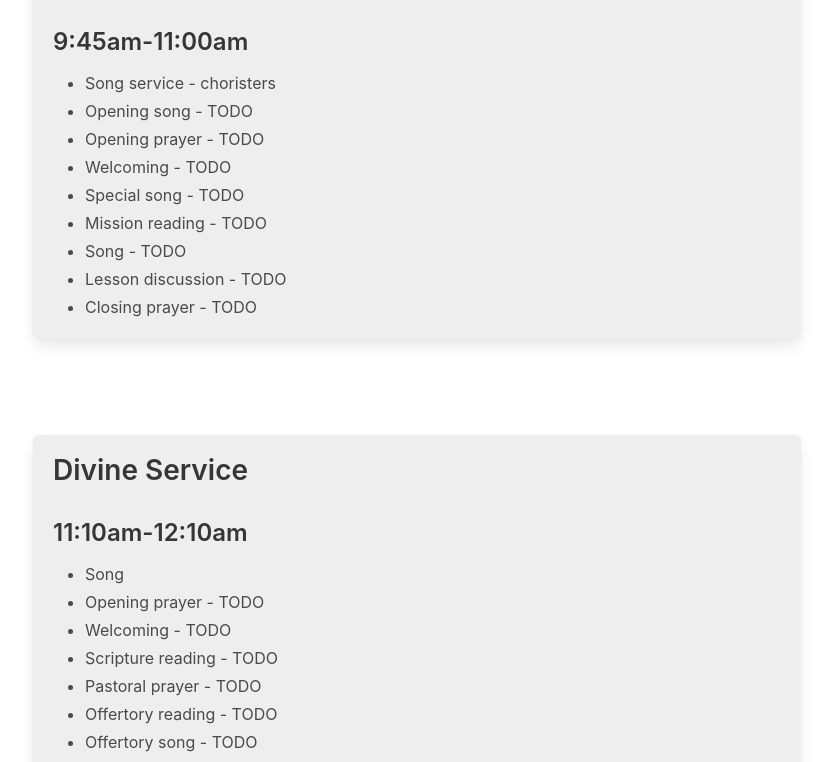
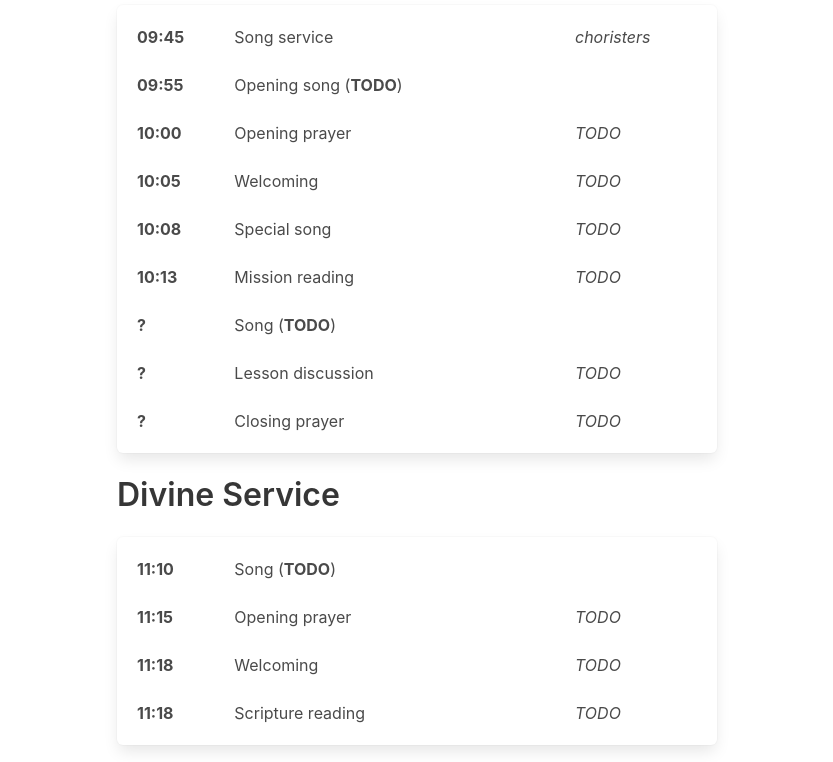
Before and after one commit to adamglowacki/adamglowacki.github.io, a plain HTML site: page waig.html in a window 1280 px wide. Shown: the part 327-1089 px from the top of the page, without its empty margins (223-1056 px from the left). Drawn offline with nearby package versions, Linux system fonts and the light colour scheme.

Commit message:
WAIG 18th January 2025 (wip)

```diff
--- a/waig.html
+++ b/waig.html
@@ -3,11 +3,11 @@
   <head>
     <meta charset="UTF-8">
     <meta name="viewport" content="width=device-width, initial-scale=1.0">
-    <title>TODO (18th January 2024)</title>
-    <link rel="stylesheet" href="https://cdn.jsdelivr.net/npm/bulma@0.9.3/css/bulma.min.css">
+    <title>TODO (18th January 2025)</title>
+    <link rel="stylesheet" href="https://cdnjs.cloudflare.com/ajax/libs/bulma/0.9.4/css/bulma.min.css">
     <style>
       .container.is-limited {
-        max-width: 768px;
+        max-width: 600px !important;
       }
       .hero.dark-bg {
         background-color: #6a9b9b;
@@ -18,6 +18,7 @@
     </style>
   </head>
   <body>
+
     <section class="hero is-primary dark-bg">
       <div class="hero-body">
         <div class="container">
@@ -38,6 +39,190 @@
 
     <section class="section">
       <div class="container is-limited">
+        <h1 class="title">Sabbath School</h1>
+        <div class="tile is-ancestor">
+          <div class="tile is-vertical is-parent">
+            <div class="tile is-child box">
+
+              <div class="columns">
+                <div class="column is-2">
+                  <b>09:45</b>
+                </div>
+                <div class="column is-7">
+                  <p>Song service</p>
+                </div>
+                <div class="column is-3">
+                  <i>choristers</i>
+                </div>
+              </div>
+
+              <div class="columns">
+                <div class="column is-2">
+                  <b>09:55</b>
+                </div>
+                <div class="column is-7">
+                  <p>Opening song (<b>TODO</b>)</p>
+                </div>
+                <div class="column is-3">
+                </div>
+              </div>
+
+              <div class="columns">
+                <div class="column is-2">
+                  <b>10:00</b>
+                </div>
+                <div class="column is-7">
+                  <p>Opening prayer</p>
+                </div>
+                <div class="column is-3">
+                  <i>TODO</i>
+                </div>
+              </div>
+
+              <div class="columns">
+                <div class="column is-2">
+                  <b>10:05</b>
+                </div>
+                <div class="column is-7">
+                  <p>Welcoming</p>
+                </div>
+                <div class="column is-3">
+                  <i>TODO</i>
+                </div>
+              </div>
+
+              <div class="columns">
+                <div class="column is-2">
+                  <b>10:08</b>
+                </div>
+                <div class="column is-7">
+                  <p>Special song</p>
+                </div>
+                <div class="column is-3">
+                  <i>TODO</i>
+                </div>
+              </div>
+
+              <div class="columns">
+                <div class="column is-2">
+                  <b>10:13</b>
+                </div>
+                <div class="column is-7">
+                  <p>Mission reading</p>
+                </div>
+                <div class="column is-3">
+                  <i>TODO</i>
+                </div>
+              </div>
+
+              <div class="columns">
+                <div class="column is-2">
+                  <b>?</b>
+                </div>
+                <div class="column is-7">
+                  <p>Song (<b>TODO</b>)</p>
+                </div>
+                <div class="column is-3">
+                </div>
+              </div>
+
+              <div class="columns">
+                <div class="column is-2">
+                  <b>?</b>
+                </div>
+                <div class="column is-7">
+                  <p>Lesson discussion</p>
+                </div>
+                <div class="column is-3">
+                  <i>TODO</i>
+                </div>
+              </div>
+
+              <div class="columns">
+                <div class="column is-2">
+                  <b>?</b>
+                </div>
+                <div class="column is-7">
+                  <p>Closing prayer</p>
+                </div>
+                <div class="column is-3">
+                  <i>TODO</i>
+                </div>
+              </div>
+
+            </div>
+          </div>
+        </div>
+
+        <h1 class="title">Divine Service</h1>
+        <div class="tile is-ancestor">
+          <div class="tile is-vertical is-parent">
+            <div class="tile is-child box">
+
+              <div class="columns">
+                <div class="column is-2">
+                  <b>11:10</b>
+                </div>
+                <div class="column is-7">
+                  <p>Song (<b>TODO</b>)</p>
+                </div>
+                <div class="column is-3">
+                </div>
+              </div>
+
+              <div class="columns">
+                <div class="column is-2">
+                  <b>11:15</b>
+                </div>
+                <div class="column is-7">
+                  <p>Opening prayer</p>
+                </div>
+                <div class="column is-3">
+                  <i>TODO</i>
+                </div>
+              </div>
+
+              <div class="columns">
+                <div class="column is-2">
+                  <b>11:18</b>
+                </div>
+                <div class="column is-7">
+                  <p>Welcoming</p>
+                </div>
+                <div class="column is-3">
+                  <i>TODO</i>
+                </div>
+              </div>
+
+              <div class="columns">
+                <div class="column is-2">
+                  <b>11:18</b>
+                </div>
+                <div class="column is-7">
+                  <p>Scripture reading</p>
+                </div>
+                <div class="column is-3">
+                  <i>TODO</i>
+                </div>
+              </div>
+
+            </div>
+          </div>
+        </div>
+
+        <h1 class="title">Sabbath School</h1>
+        <div class="tile is-ancestor">
+          <div class="tile is-vertical is-parent">
+            <div class="tile is-child box">
+            </div>
+          </div>
+        </div>
+
+      </div>
+    </section>
+
+
+    <!--
         <div class="box dark-bg">
           <div class="content">
             <h2>Sabbath School</h2>
@@ -116,5 +301,6 @@
         </div>
       </div>
     </section>
+    --!>
   </body>
 </html>
```
